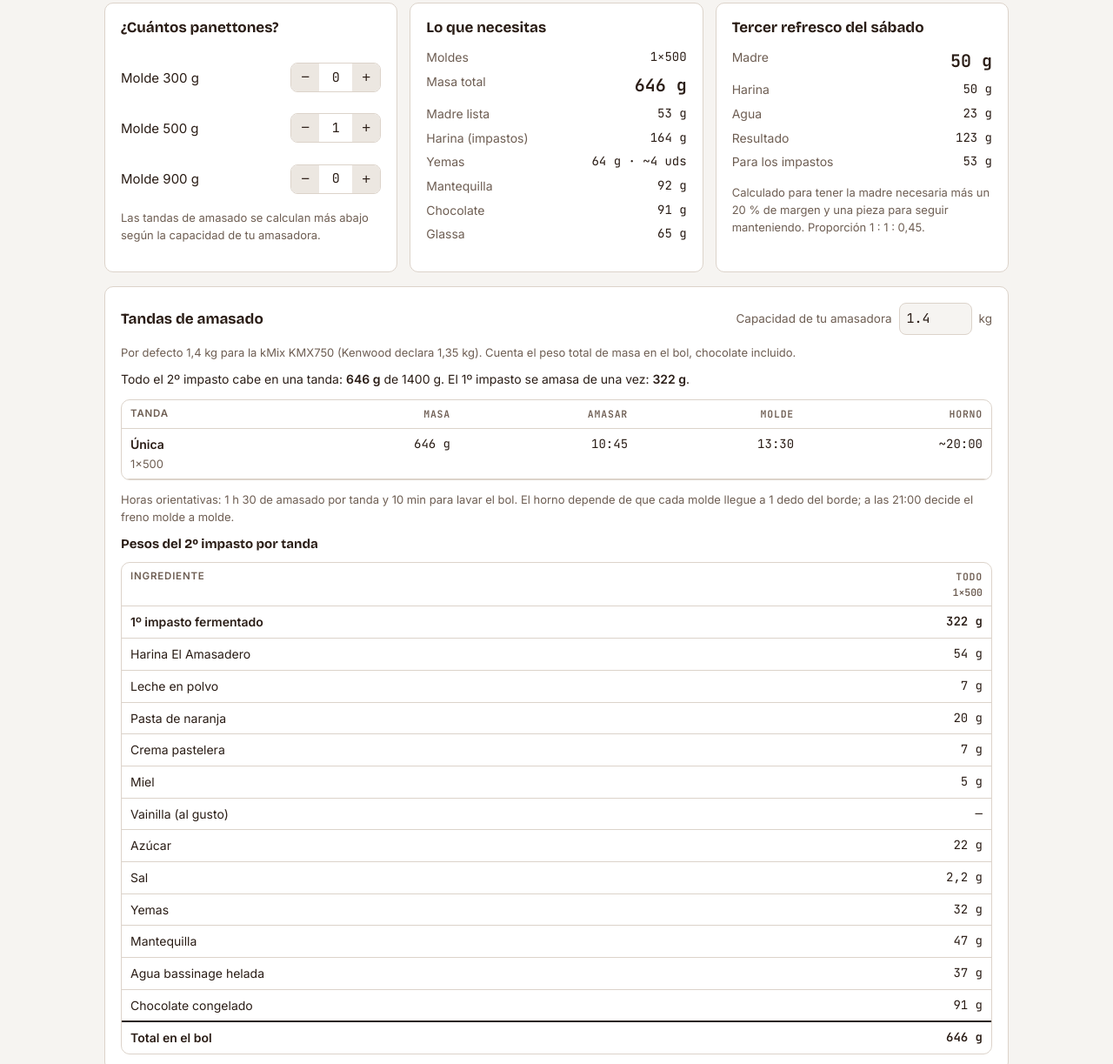
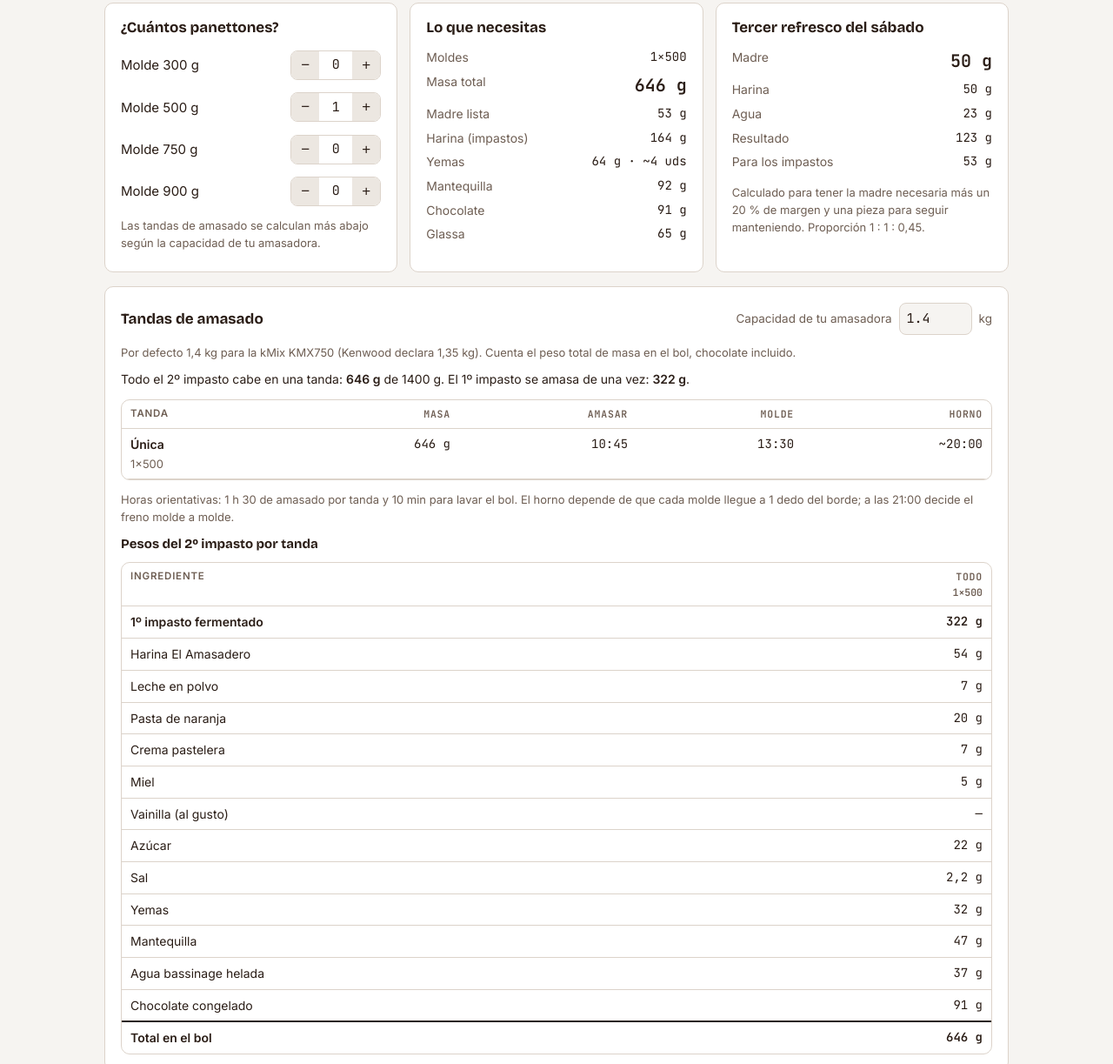
Before and after one commit to wanabisen/fermenta, a plain HTML site: page panettone/index.html in a window 1280 px wide. Shown: the part 577-1800 px from the top of the page at 87% size. Drawn offline with nearby package versions, Linux system fonts and the light colour scheme.

Commit message:
Panettone: añade el molde de 750 g (Ø 15,5 × 11 cm)
Nueva columna en todas las tablas (750 = 500 × 1,5), carga 860 g, glassa
95 g, horno 155 °C 45–50 min, selector en Mi hornada y dibujo a escala.
Conserva las cantidades guardadas con el formato anterior y compacta las
tablas en móvil.

Co-Authored-By: Claude Opus 5.5 <noreply@anthropic.com>
Claude-Session: https://claude.ai/code/session_01FvpbxGHvUpWUkwJiDPUoKs

```diff
--- a/panettone/index.html
+++ b/panettone/index.html
@@ -239,6 +239,9 @@ li.only-cacao{display:none} body.cacao li.only-cacao{display:block}
   .tbl table{min-width:0}
   .tbl th,.tbl td{padding:7px 6px}
   .tbl th:first-child,.tbl td:first-child{padding-left:10px}
+  .tbl table{font-size:13px}
+  .tbl td.n,.tbl th.n{padding-left:3px;padding-right:5px}
+  tr.changed td:first-child::after{content:"";display:inline-block;width:7px;height:7px;padding:0;margin-left:5px;vertical-align:2px;background:var(--orange)}
   .next{display:flex}
   .tabbar{display:grid;grid-template-columns:repeat(5,1fr);position:fixed;left:0;right:0;bottom:0;z-index:20;
     background:var(--surface);border-top:1px solid var(--line);
@@ -296,7 +299,7 @@ body.printall .only-cacao{display:revert} body.printall tr.only-cacao{display:ta
   <p class="print-only note" id="print-note"></p>
   <div class="specs">
     <span class="spec"><b>Harina</b> Manitoba El Amasadero · W415</span>
-    <span class="spec"><b>Moldes</b> 300 · 500 · 900 g</span>
+    <span class="spec"><b>Moldes</b> 300 · 500 · 750 · 900 g</span>
     <span class="spec"><b>Madre</b> sólida al 45 %</span>
     <span class="spec"><b>Horno</b> estático, sin vapor</span>
   </div>
@@ -325,7 +328,8 @@ body.printall .only-cacao{display:revert} body.printall tr.only-cacao{display:ta
       <h3>¿Cuántos panettones?</h3>
       <div class="count"><span>Molde 300 g</span><span class="step"><button type="button" data-d="-1" data-i="0" aria-label="Quitar uno de 300 g">−</button><output id="c0">0</output><button type="button" data-d="1" data-i="0" aria-label="Añadir uno de 300 g">+</button></span></div>
       <div class="count"><span>Molde 500 g</span><span class="step"><button type="button" data-d="-1" data-i="1" aria-label="Quitar uno de 500 g">−</button><output id="c1">1</output><button type="button" data-d="1" data-i="1" aria-label="Añadir uno de 500 g">+</button></span></div>
-      <div class="count"><span>Molde 900 g</span><span class="step"><button type="button" data-d="-1" data-i="2" aria-label="Quitar uno de 900 g">−</button><output id="c2">0</output><button type="button" data-d="1" data-i="2" aria-label="Añadir uno de 900 g">+</button></span></div>
+      <div class="count"><span>Molde 750 g</span><span class="step"><button type="button" data-d="-1" data-i="2" aria-label="Quitar uno de 750 g">−</button><output id="c2">0</output><button type="button" data-d="1" data-i="2" aria-label="Añadir uno de 750 g">+</button></span></div>
+      <div class="count"><span>Molde 900 g</span><span class="step"><button type="button" data-d="-1" data-i="3" aria-label="Quitar uno de 900 g">−</button><output id="c3">0</output><button type="button" data-d="1" data-i="3" aria-label="Añadir uno de 900 g">+</button></span></div>
       <p class="note">Las tandas de amasado se calculan más abajo según la capacidad de tu amasadora.</p>
     </div>
     <div class="panel">
@@ -404,7 +408,7 @@ body.printall .only-cacao{display:revert} body.printall tr.only-cacao{display:ta
         <p class="note" id="glassa-note"></p>
       </div>
       <div class="panel only-cacao" style="display:grid;gap:8px;background:var(--cocoa-soft);border-color:var(--cocoa)"><span class="eyebrow" style="color:var(--cocoa)"><span class="dn" data-o="-1" data-cap="1" data-fmt="w">·</span> noche</span><h3>Pasta de cacao hidratada</h3>
-        <div class="tbl" style="background:transparent;border:0"><table><thead><tr><th>Por molde</th><th class="n">300</th><th class="n">500</th><th class="n">900</th></tr></thead><tbody id="cacao-tbl"></tbody></table></div>
+        <div class="tbl" style="background:transparent;border:0"><table><thead><tr><th>Por molde</th><th class="n">300</th><th class="n">500</th><th class="n">750</th><th class="n">900</th></tr></thead><tbody id="cacao-tbl"></tbody></table></div>
         <ol class="steps"><li>Mezcla el cacao con el agua hirviendo hasta tener una pasta densa y brillante.</li><li>Enfría por completo en nevera.</li></ol>
         <p class="note">Pre-hidratar evita que el cacao robe agua a la red de gluten. Indica en tu hoja si usas cacao natural o alcalinizado.</p>
       </div>
@@ -435,7 +439,7 @@ body.printall .only-cacao{display:revert} body.printall tr.only-cacao{display:ta
     <div class="phase-head"><h3>3 · Primer impasto</h3><span class="when"><span class="dn" data-o="-1" data-cap="1" data-fmt="wd">·</span> · ~21:00</span></div>
     <div class="chips"><span class="chip t">Masa final 26 °C</span><span class="chip t">Fermenta 26 °C (25,5–26,5)</span><span class="chip">12–14 h</span><span class="chip ph">Fin pH 5,2–5,4</span></div>
     <div class="grid2">
-      <div class="tbl"><table><thead><tr><th>Ingrediente</th><th class="n">300</th><th class="n">500</th><th class="n">900</th></tr></thead><tbody id="imp1"></tbody></table></div>
+      <div class="tbl"><table><thead><tr><th>Ingrediente</th><th class="n">300</th><th class="n">500</th><th class="n">750</th><th class="n">900</th></tr></thead><tbody id="imp1"></tbody></table></div>
       <div style="display:grid;gap:12px;align-content:start">
         <ol class="steps">
           <li>Disuelve la madre en rodajas en el agua fría.</li>
@@ -474,7 +478,7 @@ body.printall .only-cacao{display:revert} body.printall tr.only-cacao{display:ta
     <div class="chips"><span class="chip c">1º impasto a 18–20 °C</span><span class="chip t">Masa final 24–26 °C · máx. 27</span><span class="chip c">Bassinage helado</span></div>
     <div id="tandas-f4" class="tandas-body"></div>
     <div class="grid2">
-      <div class="tbl"><table><thead><tr><th>Ingrediente</th><th class="n">300</th><th class="n">500</th><th class="n">900</th></tr></thead><tbody id="imp2"></tbody></table></div>
+      <div class="tbl"><table><thead><tr><th>Ingrediente</th><th class="n">300</th><th class="n">500</th><th class="n">750</th><th class="n">900</th></tr></thead><tbody id="imp2"></tbody></table></div>
       <div style="display:grid;gap:12px;align-content:start">
         <ol class="steps" id="steps2">
           <li><b>Harina + leche en polvo + 1º impasto</b> enfriado. Amasa ~15 min hasta tener nervio.</li>
@@ -543,7 +547,7 @@ body.printall .only-cacao{display:revert} body.printall tr.only-cacao{display:ta
         <li>Enfría boca abajo 8–12 h y luego guárdalo en bolsa.</li>
       </ol>
       <div class="tbl"><table><thead><tr><th>Molde</th><th class="n">Glassa</th><th class="n">Horno</th><th class="n">Tiempo</th></tr></thead><tbody id="horno"></tbody></table>
-      <p class="note" style="padding:8px 10px">900 g alto: tapa la cúpula con aluminio a los 35 min si se dora demasiado. Los tiempos de los moldes bajos son orientativos: fíate de la sonda.</p></div>
+      <p class="note" style="padding:8px 10px">750 g y 900 g altos: tapa la cúpula con aluminio a los 30–35 min si se dora demasiado. Los tiempos de los moldes bajos son orientativos: fíate de la sonda.</p></div>
     </div>
   </div>
 </section>
@@ -588,21 +592,22 @@ body.printall .only-cacao{display:revert} body.printall tr.only-cacao{display:ta
 
 <script>
 (function(){
-const S=['300 g','500 g','900 g'];
+const S=['300 g','500 g','750 g','900 g'], IDX=[0,1,2,3];
 const fmt=n=>{if(typeof n==='string')return n;const r=Math.round(n*10)/10;return (Number.isInteger(r)?String(r):r.toFixed(1).replace('.',','))+' g'};
 const fmtN=n=>{const r=Math.round(n);return r.toLocaleString('es-ES')};
+/* columnas: molde 300 · 500 · 750 · 900 g (750 = 500 × 1,5, cuadrado con 900 ÷ 1,2) */
 const IMP1=[
- ['Lievito madre (listo)',[32,53,95]],['Harina El Amasadero',[66,110,198]],['Agua fría',[23,38,68]],
- ['Azúcar',[26,44,79]],['Mantequilla en pomada',[27,45,81]],['Yemas frías',[19,32,58]],['Agua de reserva (opcional)',[3,5,10],'opt']];
+ ['Lievito madre (listo)',[32,53,80,95]],['Harina El Amasadero',[66,110,165,198]],['Agua fría',[23,38,57,68]],
+ ['Azúcar',[26,44,66,79]],['Mantequilla en pomada',[27,45,68,81]],['Yemas frías',[19,32,48,58]],['Agua de reserva (opcional)',[3,5,8,10],'opt']];
 const IMP2=[
- ['Harina El Amasadero',[32,54,97]],['Leche en polvo',[4,7,13]],['Pasta de naranja',[12,20,36]],['Crema pastelera',[4,7,13]],
- ['Miel',[3,5,9],'chg'],['Vainilla (al gusto)',['—','—','—'],'chg'],['Azúcar',[13,22,40]],['Sal',[1.3,2.2,4],'chg'],
- ['Yemas',[19,32,58]],['Mantequilla',[28,47,85]],['Agua bassinage helada',[22,37,67],'bas'],['Chocolate congelado',[55,91,164]]];
-const CAC=[['Cacao puro en polvo',[9,15,27]],['Agua hirviendo',[20,35,65]],['Azúcar extra',[3,5,9]]];
-const LOAD=[345,575,1035], GLASSA=[40,65,115];
-const OVEN=[['300 g alto',0,'160 °C','28–35 min'],['500 g alto',1,'160 °C','35–42 min'],['500 g bajo',1,'160 °C','30–35 min'],['900 g alto',2,'155 °C','50–55 min'],['900 g bajo',2,'160 °C','40–45 min']];
-const MOLDS=[['300 g alto',0,9,8.5],['500 g alto',1,13,9.5],['500 g bajo',1,15.5,5.5],['900 g alto',2,17,12.5],['900 g bajo',2,21,7]];
-const counts=[0,1,0];
+ ['Harina El Amasadero',[32,54,81,97]],['Leche en polvo',[4,7,11,13]],['Pasta de naranja',[12,20,30,36]],['Crema pastelera',[4,7,11,13]],
+ ['Miel',[3,5,7.5,9],'chg'],['Vainilla (al gusto)',['—','—','—','—'],'chg'],['Azúcar',[13,22,33,40]],['Sal',[1.3,2.2,3.3,4],'chg'],
+ ['Yemas',[19,32,48,58]],['Mantequilla',[28,47,71,85]],['Agua bassinage helada',[22,37,56,67],'bas'],['Chocolate congelado',[55,91,137,164]]];
+const CAC=[['Cacao puro en polvo',[9,15,22.5,27]],['Agua hirviendo',[20,35,53,65]],['Azúcar extra',[3,5,7.5,9]]];
+const LOAD=[345,575,860,1035], GLASSA=[40,65,95,115];
+const OVEN=[['300 g alto',0,'160 °C','28–35 min'],['500 g alto',1,'160 °C','35–42 min'],['500 g bajo',1,'160 °C','30–35 min'],['750 g alto',2,'155 °C','45–50 min'],['900 g alto',3,'155 °C','50–55 min'],['900 g bajo',3,'160 °C','40–45 min']];
+const MOLDS=[['300 g alto',0,9,8.5],['500 g alto',1,13,9.5],['500 g bajo',1,15.5,5.5],['750 g alto',2,15.5,11],['900 g alto',3,17,12.5],['900 g bajo',3,21,7]];
+const counts=[0,1,0,0];
 const body=document.body, tC=document.getElementById('t-cacao'), tL=document.getElementById('t-liq');
 const store={get(k){try{return localStorage.getItem(k)}catch(e){return null}},set(k,v){try{localStorage.setItem(k,v)}catch(e){}}};
 const cacao=()=>tC.checked;
@@ -619,24 +624,24 @@ function render(){
   updateDays();
   // imp1
   document.getElementById('imp1').innerHTML=IMP1.map(r=>row(r[0],r[1],r[2]==='opt'?'':'' )).join('')+
-    `<tr class="total"><td>Total (sin reserva)</td>${[0,1,2].map(i=>`<td class="n">${fmt(sum(IMP1,i,true))}</td>`).join('')}</tr>`;
+    `<tr class="total"><td>Total (sin reserva)</td>${IDX.map(i=>`<td class="n">${fmt(sum(IMP1,i,true))}</td>`).join('')}</tr>`;
   // imp2
   let h='';
   IMP2.forEach((r,k)=>{
-    if(r[2]==='bas'){ h+=row(cacao()?'Agua bassinage helada (−40 %)':r[0],[0,1,2].map(bas),cacao()?'changed':''); }
+    if(r[2]==='bas'){ h+=row(cacao()?'Agua bassinage helada (−40 %)':r[0],IDX.map(bas),cacao()?'changed':''); }
     else h+=row(r[0],r[1],r[2]==='chg'?'changed':'');
     if(k===9) CAC.forEach(c=>h+=`<tr class="cacao only-cacao"><td>${c[0]} (pasta)</td>${c[1].map(v=>`<td class="n">${fmt(v)}</td>`).join('')}</tr>`);
   });
-  h+=`<tr class="total"><td>Total 2º impasto</td>${[0,1,2].map(i=>`<td class="n">${fmt(totals(i)-sum(IMP1,i,true))}</td>`).join('')}</tr>`;
+  h+=`<tr class="total"><td>Total 2º impasto</td>${IDX.map(i=>`<td class="n">${fmt(totals(i)-sum(IMP1,i,true))}</td>`).join('')}</tr>`;
   document.getElementById('imp2').innerHTML=h;
   document.getElementById('cacao-tbl').innerHTML=CAC.map(c=>row(c[0],c[1])).join('');
   // carga
-  document.getElementById('carga').innerHTML=[0,1,2].map(i=>{const t=totals(i);const s=t*0.97-LOAD[i];
+  document.getElementById('carga').innerHTML=IDX.map(i=>{const t=totals(i);const s=t*0.97-LOAD[i];
     const tag=i===0?' <span class="chip" style="background:var(--warn-soft);font-size:10.5px">revisa molde</span>':'';
     return `<tr><td>${S[i]}${tag}</td><td class="n">${fmtN(t)} g</td><td class="n"><b>${fmtN(LOAD[i])} g</b></td><td class="n">~${fmtN(s)} g</td></tr>`}).join('');
   // horno
   document.getElementById('horno').innerHTML=OVEN.map(o=>`<tr><td>${o[0]}</td><td class="n">${GLASSA[o[1]]} g</td><td class="n">${o[2]}</td><td class="n">${o[3]}</td></tr>`).join('');
-  document.getElementById('glassa-note').textContent=`Por molde: 300 g → ${GLASSA[0]} g · 500 g → ${GLASSA[1]} g · 900 g → ${GLASSA[2]} g. El lote da ~220 g.`;
+  document.getElementById('glassa-note').textContent=`Por molde: 300 g → ${GLASSA[0]} g · 500 g → ${GLASSA[1]} g · 750 g → ${GLASSA[2]} g · 900 g → ${GLASSA[3]} g. El lote da ~220 g.`;
   // needs
   const n=counts, any=n.some(x=>x>0);
   const madre=n.reduce((a,c,i)=>a+c*IMP1[0][1][i],0);
@@ -713,7 +718,7 @@ function pack(mass){
   items.forEach(i=>{const m=mass(i);let b=B.find(x=>x.m+m<=capG);if(!b){b={items:[],m:0};B.push(b)}b.items.push(i);b.m+=m});
   return B;
 }
-const bdesc=b=>[2,1,0].map(i=>{const c=b.items.filter(x=>x===i).length;return c?`${c}×${S[i].replace(' g','')}`:''}).filter(Boolean).join(' + ');
+const bdesc=b=>[3,2,1,0].map(i=>{const c=b.items.filter(x=>x===i).length;return c?`${c}×${S[i].replace(' g','')}`:''}).filter(Boolean).join(' + ');
 const bsum=(b,f)=>b.items.reduce((a,i)=>a+f(i),0);
 const T2=26.75, STEP=1.5+1/6;  /* 2º impasto de la tanda A: día D 10:45; cada tanda, 1 h 30 de amasado + 10 min para lavar el bol */
 const tl=k=>{const s=T2+k*STEP;return {s,mix:s+1.5,mold:s+2.75,oven:s+9.25,out:s+10.55}};
@@ -919,7 +924,8 @@ setTab(TABS.some(t=>t[0]===savedTab)?savedTab:'plan');
 // restore
 if(store.get('pan-cacao')==='1') tC.checked=true;
 if(store.get('pan-liq')==='1') tL.checked=true;
-const sc=store.get('pan-counts'); if(sc){sc.split(',').forEach((v,i)=>{const n=parseInt(v,10); if(!isNaN(n)&&i<3){counts[i]=n;document.getElementById('c'+i).textContent=n}})}
+const sc=store.get('pan-counts'); if(sc){let a=sc.split(',').map(v=>parseInt(v,10)); if(a.length===3)a=[a[0],a[1],0,a[2]];
+  a.forEach((n,i)=>{if(!isNaN(n)&&i<4){counts[i]=n;document.getElementById('c'+i).textContent=n}})}
 gantt(); phChart(); molds(); render();
 })();
 </script>
```
